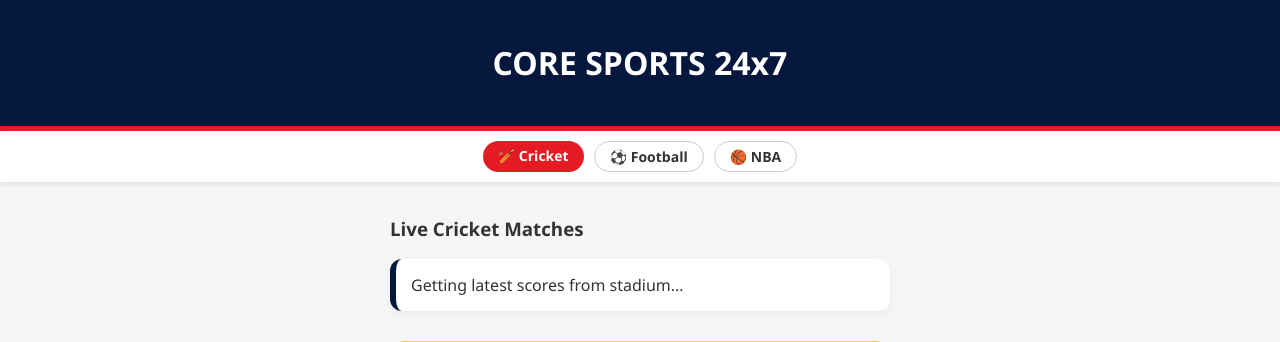
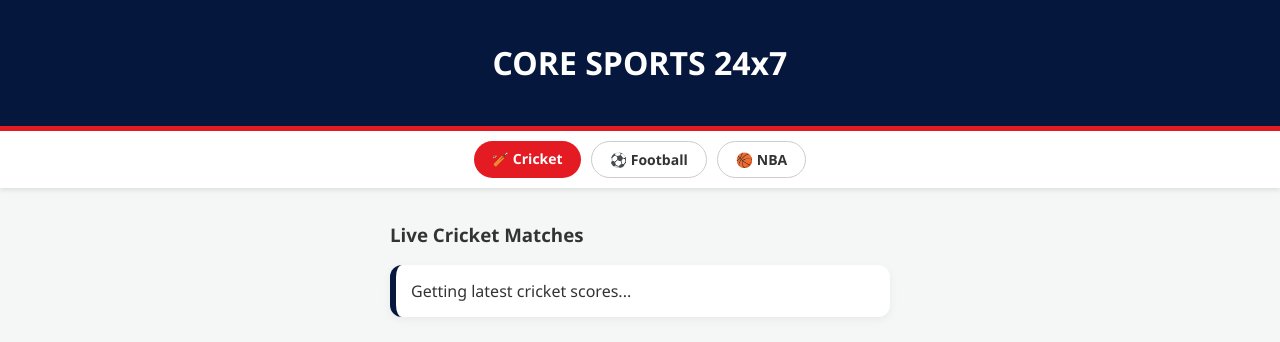
Before and after one commit to harshpratap918-alt/cricket-live-core, a Flask app: page / in a window 1280 px wide. Shown: the top 342 px of the page. Run offline with Flask 3, Linux system fonts and the light colour scheme; data that the repository does not hold is empty.

Commit message:
Update index.html

```diff
--- a/templates/index.html
+++ b/templates/index.html
@@ -6,10 +6,13 @@
     <style>
         body { font-family: 'Segoe UI', sans-serif; background: #f4f7f6; margin: 0; text-align: center; color: #333; }
         .header { background: #06173d; color: white; padding: 20px; border-bottom: 5px solid #e41b23; }
-        .tab-bar { background: #fff; padding: 10px; display: flex; justify-content: center; gap: 10px; box-shadow: 0 2px 5px rgba(0,0,0,0.1); }
-        .tab { padding: 5px 15px; border-radius: 20px; border: 1px solid #ccc; font-size: 14px; font-weight: bold; }
-        .active { background: #e41b23; color: white; border: none; }
+        .tab-bar { background: #fff; padding: 10px; display: flex; justify-content: center; gap: 10px; box-shadow: 0 2px 5px rgba(0,0,0,0.1); position: sticky; top: 0; z-index: 1000; }
+        .tab { padding: 8px 18px; border-radius: 20px; border: 1px solid #ccc; font-size: 14px; font-weight: bold; cursor: pointer; transition: 0.3s; }
+        .tab.active { background: #e41b23; color: white; border: none; }
         .container { max-width: 500px; margin: auto; padding: 15px; }
+        .content-section { display: none; animation: fadeIn 0.5s; }
+        .content-section.active { display: block; }
+        @keyframes fadeIn { from { opacity: 0; } to { opacity: 1; } }
         .match-card { background: white; border-radius: 12px; padding: 15px; margin-bottom: 15px; text-align: left; border-left: 6px solid #06173d; box-shadow: 0 3px 10px rgba(0,0,0,0.05); }
         .store-box { background: #111; color: #facc15; padding: 20px; border-radius: 15px; margin-top: 30px; border: 2px solid #facc15; }
         .btn { background: #facc15; color: black; padding: 10px 25px; text-decoration: none; border-radius: 8px; font-weight: bold; display: inline-block; margin-top: 15px; }
@@ -19,12 +22,14 @@
     <div class="header"><h1>CORE SPORTS 24x7</h1></div>
 
     <div class="tab-bar">
-        <div class="tab active">🏏 Cricket</div>
-        <div class="tab">⚽ Football</div>
-        <div class="tab">🏀 NBA</div>
+        <div class="tab active" onclick="openTab('cricket', this)">🏏 Cricket</div>
+        <div class="tab" onclick="openTab('football', this)">⚽ Football</div>
+        <div class="tab" onclick="openTab('nba', this)">🏀 NBA</div>
     </div>
 
     <div class="container">
+
+        <div id="cricket" class="content-section active">
             <h3 style="text-align: left;">Live Cricket Matches</h3>
             {% if cricket %}
                 {% for m in cricket %}
@@ -34,8 +39,23 @@
                 </div>
                 {% endfor %}
             {% else %}
-            <div class="match-card">Getting latest scores from stadium...</div>
+                <div class="match-card">Getting latest cricket scores...</div>
             {% endif %}
+        </div>
+
+        <div id="football" class="content-section">
+            <h3 style="text-align: left;">Live Football Scores</h3>
+            <div class="match-card">
+                <p>Connecting to Football API... Coming Soon!</p>
+            </div>
+        </div>
+
+        <div id="nba" class="content-section">
+            <h3 style="text-align: left;">NBA & Basketball</h3>
+            <div class="match-card">
+                <p>Connecting to NBA API... Coming Soon!</p>
+            </div>
+        </div>
 
         <div class="store-box">
             <h3>🛒 CORE SPORTS STORE</h3>
@@ -49,5 +69,23 @@
             <p>© 2026 Core News Network | Harsh Pratap</p>
         </div>
     </div>
+
+    <script>
+        function openTab(tabName, element) {
+            // Hide all sections
+            var sections = document.getElementsByClassName("content-section");
+            for (var i = 0; i < sections.length; i++) {
+                sections[i].classList.remove("active");
+            }
+            // Deactivate all tabs
+            var tabs = document.getElementsByClassName("tab");
+            for (var i = 0; i < tabs.length; i++) {
+                tabs[i].classList.remove("active");
+            }
+            // Show current section and active tab
+            document.getElementById(tabName).classList.add("active");
+            element.classList.add("active");
+        }
+    </script>
 </body>
 </html>
```
Lines whose indentation alone changed are shown as unchanged.
